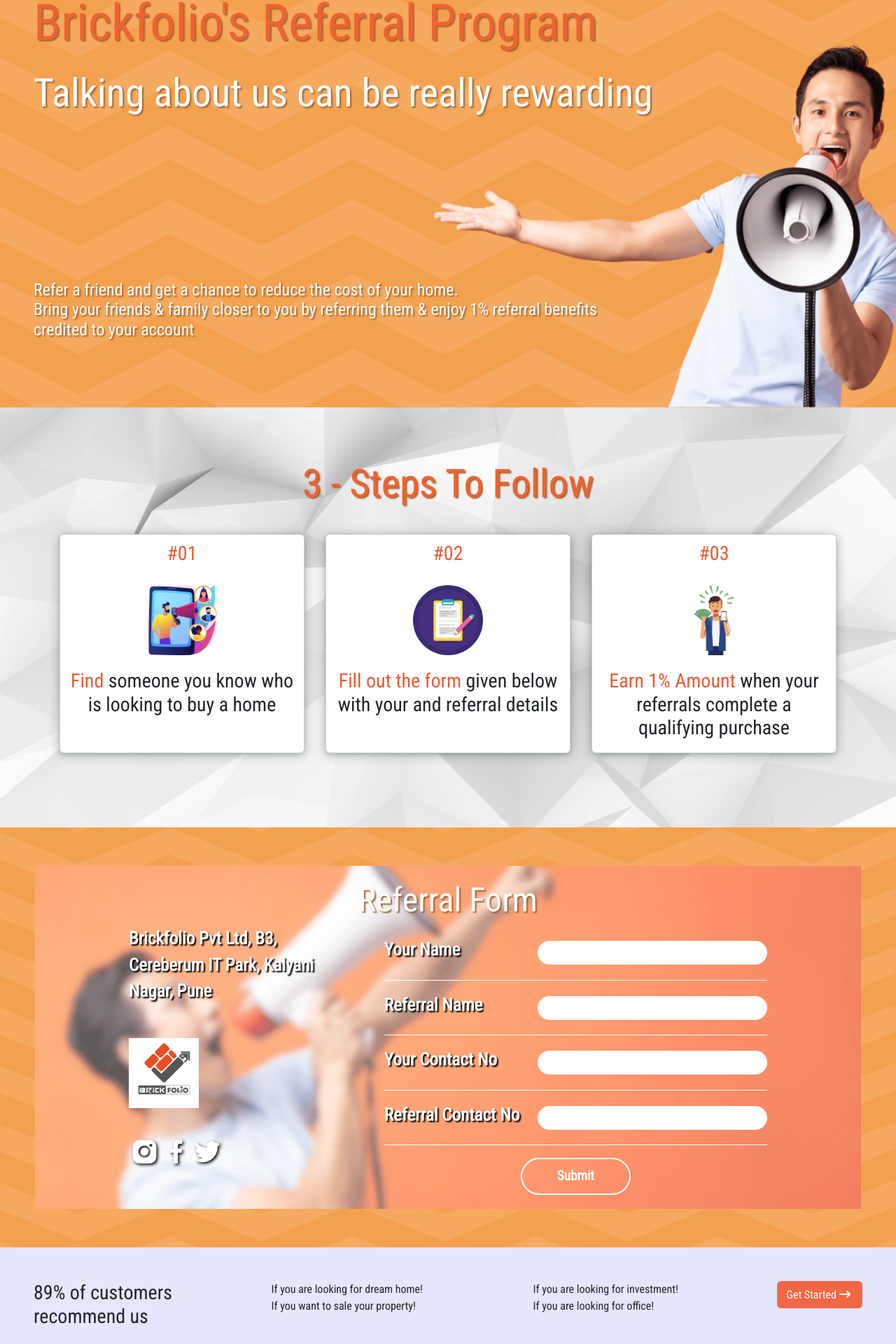
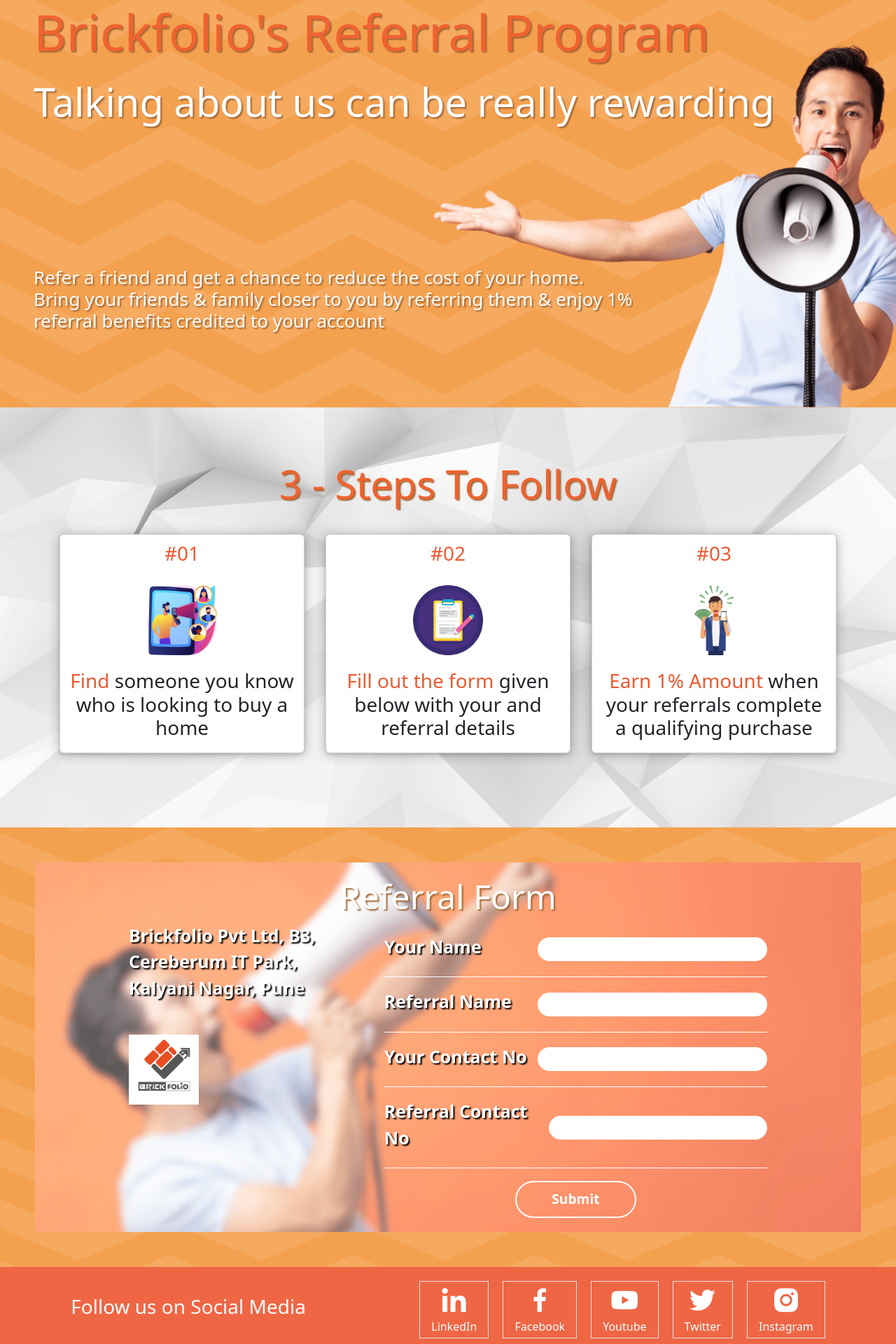
Before and after one commit to PratikTalware26/BrickMainDummy, a React (Vite) app: page /referandearn in a window 1280 px wide. Shown: the part 179-2099 px from the top of the page at 70% size. Built offline with nearby package versions, Linux system fonts and the light colour scheme.

Commit message:
btn hovering effect and background color added

```diff
--- a/src/App.css
+++ b/src/App.css
@@ -1,9 +1,3 @@
-@import url("https://fonts.googleapis.com/css2?family=Roboto+Condensed&display=swap");
-
-* {
-  font-family: "Roboto Condensed", sans-serif;
-}
-
 :root {
   --colorPrimary: #ee542f;
 }
--- a/src/Components/Footer.jsx
+++ b/src/Components/Footer.jsx
@@ -2,11 +2,13 @@
 import "./Footer.css";
 import mainLogo from "../assets/brickFMainLogo.png";
 import "boxicons/css/boxicons.min.css";
+import { useLocation } from "react-router-dom";
 
 const Footer = () => {
+    const location= useLocation()
   return (
     <div className="footer-cont">
-      <div className="d-flex justify-content-between p-5 f-row1-cont">
+      <div className={`d-flex justify-content-between p-5 f-row1-cont ${location.pathname==="/referandearn"? "d-none":""}`}>
         <div>
           <h3 className="fw-light">
             89% of customers<br></br>
--- a/src/Components/ReferPage.css
+++ b/src/Components/ReferPage.css
@@ -12,9 +12,10 @@
   color: white;
   text-shadow: 2px 2px 2px #a16633;
 }
-.refer-head-3{
+.refer-head-3 {
+  font-size: 26px;
   padding-right: 20%;
-  padding-top: 20%;
+  padding-top: 15%;
 }
 .refer-steps {
   min-height: 600px;
@@ -32,7 +33,7 @@
   gap: 30px;
   padding: 30px;
 }
-.refer-steps-cards-cont .card{
+.refer-steps-cards-cont .card {
   width: 350px;
   min-height: 300px;
   padding: 10px;
@@ -40,7 +41,7 @@
 .refer-steps-cards-desc {
   color: #ee5931;
 }
-.cardStepImg{
+.cardStepImg {
   width: 100px;
   height: 100px;
   margin: 20px 0;
@@ -51,14 +52,14 @@
   align-items: center;
   min-height: 600px;
   padding: 50px;
-  background:#F4A14F url("../assets/patternBackground.png");
+  background: #f4a14f url("../assets/patternBackground.png");
   background-size: 100% 100%;
   background-repeat: no-repeat;
 }
 .text-shadow {
   text-shadow: 2px 2px 4px black;
 }
-.refer-form-cont{
+.refer-form-cont {
   /* background-image: url("../assets/referFormBackImg.png"); */
   background-image: url("../assets/Untitled design (4).png");
   background-size: cover;
@@ -89,6 +90,12 @@
   margin-top: 10px;
   /* width: 60%; */
 }
+.refer-sub-btn:hover{
+    background: #F2A468;
+}
+.refer-sub-btn:active {
+    transform: scale(0.95);
+  }
 .refer-form-input-cont {
   width: 60%;
 }
@@ -108,18 +115,19 @@
 .refer-form-rightside {
   width: 60%;
 }
-.form-label{
+.form-label {
   font-size: 25px;
   text-shadow: 2px 2px 2px black;
 }
 @media screen and (max-width: 500px) {
   .refer-row-1 {
-    background-image: url("../assets/row1MobImg.png");
+    background-image: linear-gradient(rgba(0, 0, 0, 0.3), rgba(0, 0, 0, 0.3)),
+      url("../assets/row1MobImg.png");
     padding: 10px !important;
   }
 }
 @media screen and (max-width: 700px) {
-    .refer-form-cont{
+  .refer-form-cont {
     background-image: url("../assets/referFormMobBackImg.png");
   }
 }
@@ -138,8 +146,9 @@
     align-items: center;
   }
   .refer-form-leftside {
-    width: 100% !important;
-    text-align: center;
+    display: none;
+    /* width: 100% !important;
+    text-align: center; */
   }
   .refer-form-rightside {
     width: 100% !important;
--- a/src/Components/ReferPage.jsx
+++ b/src/Components/ReferPage.jsx
@@ -134,29 +134,6 @@
               <div>
                 <img src={brickMain} alt="" className="refer-brick-logo" />
               </div>
-              <div>
-                <span>
-                  <a
-                    href="https://www.instagram.com/brickfolio/"
-                    target="_blank"
-                  >
-                    <i className="bx bxl-instagram-alt aos-init aos-animate text-shadow"></i>
-                  </a>
-                </span>
-                <span>
-                  <a
-                    href="https://www.facebook.com/BrickFolio/"
-                    target="_blank"
-                  >
-                    <i className="bx bxl-facebook aos-init aos-animate text-shadow"></i>
-                  </a>
-                </span>
-                <span>
-                  <a href="https://twitter.com/BrickFoliodotin" target="_blank">
-                    <i className="bx bxl-twitter aos-init aos-animate text-shadow"></i>
-                  </a>
-                </span>
-              </div>
             </div>
 
             <div className="refer-form-rightside">
```
Lines whose indentation alone changed are shown as unchanged.
